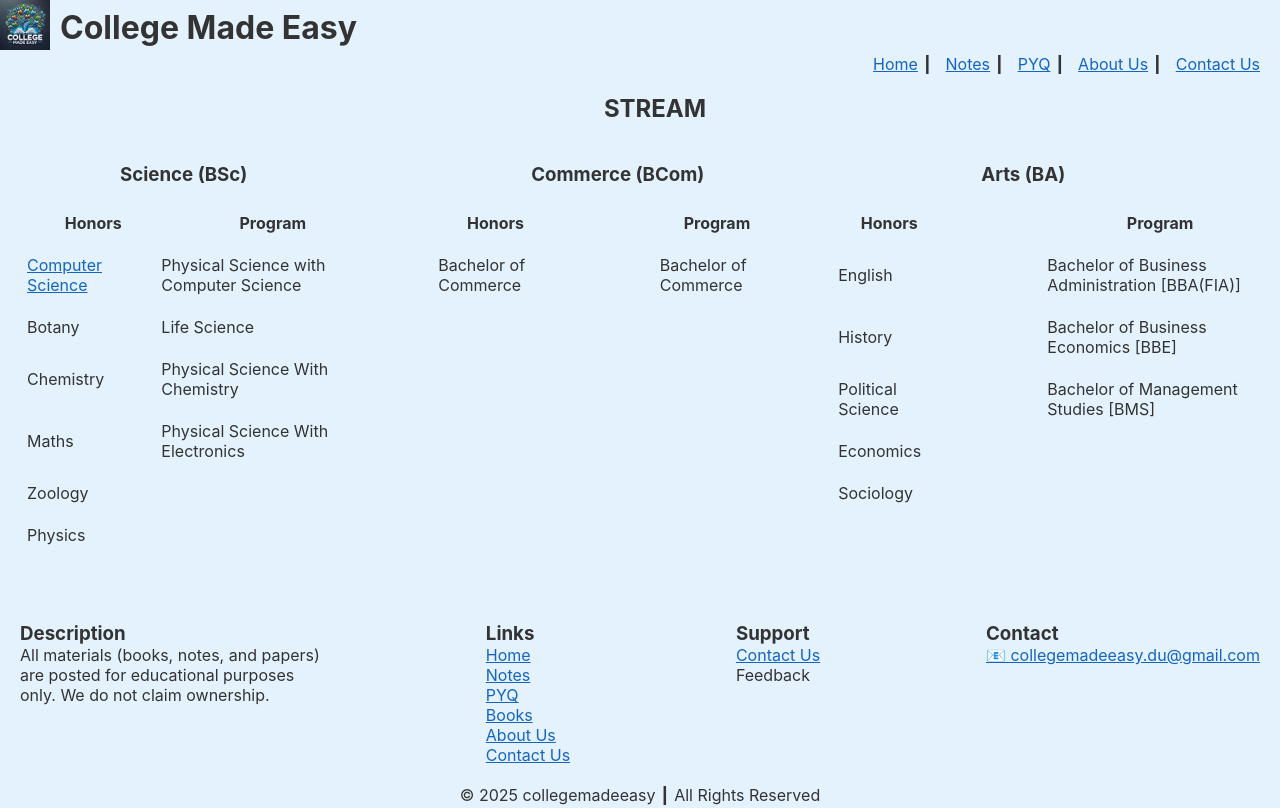
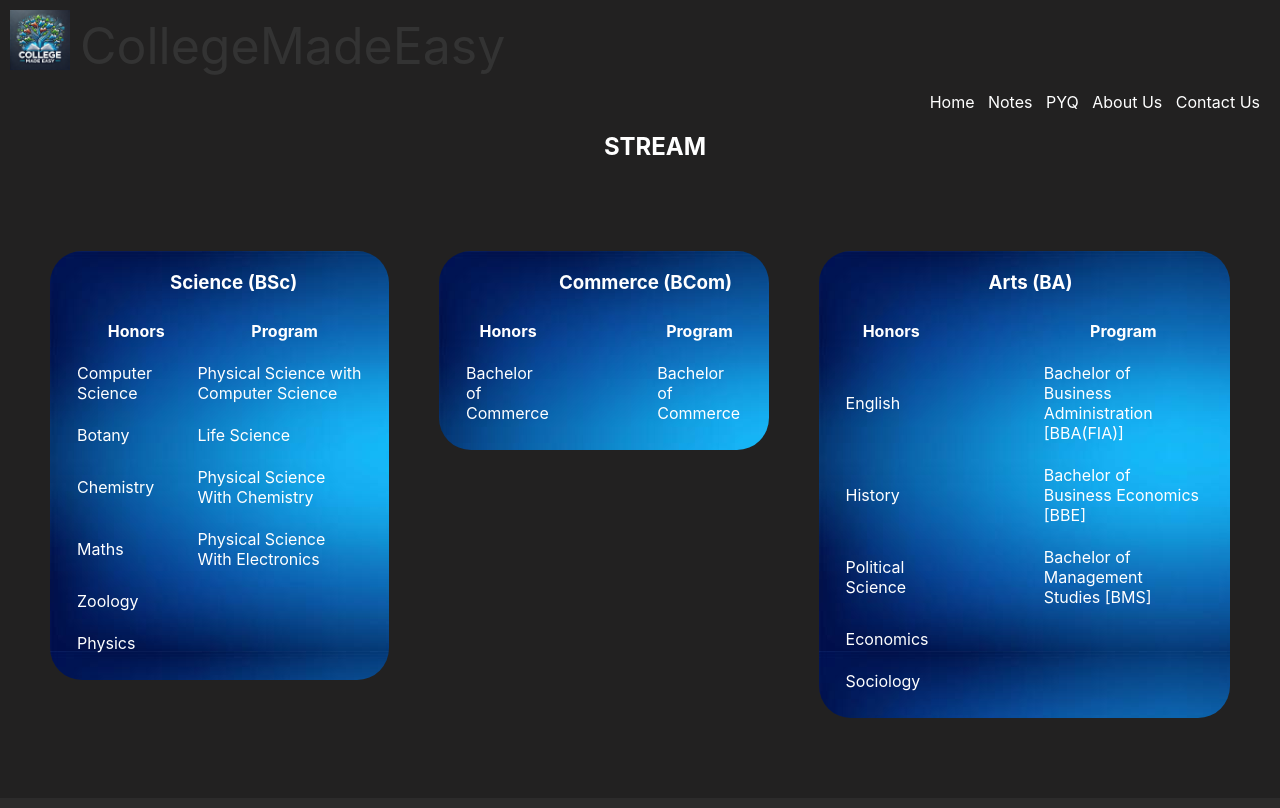
Before and after one commit to RahulKeshri1/CollegeMadeEasy, a plain HTML site: page index.html in a window 1280 px wide. Shown: the top 808 px of the page. Drawn offline with Linux system fonts and the light colour scheme; a web font is replaced by a local one.

Commit message:
Applied to CSS

```diff
--- a/index.html
+++ b/index.html
@@ -12,15 +12,39 @@
         box-sizing: border-box;
         font-family: 'Inter', sans-serif;
       }
-      html,
-      body {
+      html,body {
         width: 100%;
         height: 100%;
+      }
+      /*header{
+        background-color: black;
+      }*/
+      table{
+        margin-top: 20px;
+        padding: 5px;
+      }
+      body{
+        background-color: rgb(34, 33, 33);
+        color: rgb(255,255,255);
+      }
+      a{
+        color: #fff;
+        text-decoration: none;
+      }
+      footer {
+        padding-top: 20px; /* Space before footer starts */
+        background-color: rgb(44, 43, 43);
+      }
+      #foot{
+        display: flex;
+        justify-content: space-between;
+        padding: 20px
       }
       .stream-section {
         padding-left: 30px;
         margin-top: 20px;
         margin-bottom: 40px; /* Space between stream and subjects */
+
       }
       .subjects-container {
         display: flex;
@@ -29,44 +53,79 @@
         padding-left: 20px;
         margin-bottom: 30px; /* Space between subjects and footer */
       }
-      footer {
-        padding-top: 20px; /* Space before footer starts */
+      #last{
+        text-align: center;
       }
-      table{
-        margin-top: 20px;
-        padding: 5px;
-      }
-      body{
-        background-color: #E3F2FD;
+      #logo{
+        text-decoration: none;
         color: #333333;
       }
-      a{
-        color: #1565C0;
+      img{
+        height: 60px;
+        width: 60px;
+        margin: 10px;
       }
-      #last{
-        text-align: center;
+      #logo-container{
+        display:flex;
+        align-items: center;
+        text-decoration: none;
+        font-size: 50px;
+        color: #333333;
+      }
+      .subjects-container{
+        display: flex;
+        justify-content: space-between;
+        padding: 50px;
+
+      }
+      .subject-section{
+        padding: 20px;
+        /*background-color: #1565c0;*/
+        outline: black;
+        border-radius: 2em;
+        box-shadow: #333333;
+        background-image: url(bg.png);
+      }
+      .subject-section:hover{
+        background-color: rgba(5, 5, 236, 0.541);
+        box-shadow: 5px 10px 20px rgba(0,0,0,0.3);
+      }
+      .subject-link{
+        color: white;
+        text-decoration: none;
+      }
+      .subject-link:hover{
+        /*background-color: rgba(194, 26, 54, 0.541);*/
+        box-shadow: 5px 10px 20px rgba(255, 255, 255, 0.3);
       }
     </style>
   </head>
   <body>
     <header>
-      <div style="display: flex; align-items: center">
-        <div id="logo">
+        <a href="index.html" id="logo-container">
+            <div id="img">
+                <img src="logo.jpg" alt="CollegeMadeEasy logo">
+            </div>
+            <span>CollegeMadeEasy</span>
+        </a>
+      <!-- <div style="display: flex; align-items: center">
+        <a href="index.html" id="logo">
+            <div id="logo-image">
           <img
             src="logo.jpg"
             alt="College Made Easy"
             style="width: 50px; height: auto; margin-right: 10px"
           />
         </div>
-        <div>
+        <span>
           <h1 style="margin: 0"><b>College Made Easy</b></h1>
-        </div>
-      </div>
+        </span></a> -->
+
       <nav>
         <p style="text-align: end; padding-right: 20px">
-          <a href="index.html">Home</a> &#9475; &nbsp;
-          <a href="">Notes</a> &#9475; &nbsp; <a href="">PYQ</a> &#9475; &nbsp;
-          <a href="about.html">About Us</a> &#9475; &nbsp;
+          <a href="index.html">Home</a> &nbsp;
+          <a href="">Notes</a>  &nbsp; <a href="">PYQ</a>  &nbsp;
+          <a href="about.html">About Us</a>  &nbsp;
           <a href="contact.html">Contact Us</a>
         </p>
       </nav>
@@ -76,8 +135,9 @@
       <h2 style="text-align: center"><b>STREAM</b></h2>
     </div>
 
+
     <div class="subjects-container">
-      <div id="science">
+      <div id="science" class="subject-section">
         <h3 style="padding-left: 100px">Science (BSc)</h3>
         <table class = "stream">
           <tr class="row">
@@ -87,32 +147,32 @@
           <tr class="row">
             <td style="padding-right: 20px">
               <br />
-              <a href="CSnotes.html">Computer Science</a>
+              <a href="CSnotes.html" class="subject-link">Computer Science</a>
             </td>
-            <td><br />Physical Science with Computer Science</td>
+            <td><br /><a href="#" class="subject-link">Physical Science with Computer Science</a></td>
           </tr>
           <tr class="row">
-            <td><br />Botany</td>
-            <td><br />Life Science</td>
+            <td><br /><a href="#" class="subject-link">Botany</a></td>
+            <td><br /><a href="#" class="subject-link">Life Science</a></td>
           </tr>
           <tr class="row">
-            <td><br />Chemistry</td>
-            <td><br />Physical Science With Chemistry</td>
+            <td><br /><a href="#" class="subject-link">Chemistry</a></td>
+            <td><br /><a href="#" class="subject-link">Physical Science With Chemistry</a></td>
           </tr>
           <tr class="row">
-            <td><br />Maths</td>
-            <td><br />Physical Science With Electronics</td>
+            <td><br /><a href="#" class="subject-link">Maths</a></td>
+            <td><br /><a href="#" class="subject-link">Physical Science With Electronics</a></td>
           </tr>
           <tr class="row">
-            <td><br />Zoology</td>
+            <td><br /><a href="#" class="subject-link">Zoology</a></td>
           </tr>
           <tr class="row">
-            <td><br />Physics</td>
+            <td><br /><a href="#" class="subject-link">Physics</a></td>
           </tr>
         </table>
       </div>
 
-      <div id="commerce">
+      <div id="commerce" class="subject-section">
         <h3 style="padding-left: 100px">Commerce (BCom)</h3>
         <table>
           <tr class="row">
@@ -120,13 +180,13 @@
             <th style="padding-left: 105px">Program</th>
           </tr>
           <tr class="row">
-            <td><br />Bachelor of Commerce</td>
-            <td style="padding-left: 105px"><br />Bachelor of Commerce</td>
+            <td><br /><a href="#" class="subject-link">Bachelor of Commerce</a></td>
+            <td style="padding-left: 105px"><br /><a href="#" class="subject-link">Bachelor of Commerce</a></td>
           </tr>
         </table>
       </div>
 
-      <div id="arts">
+      <div id="arts" class="subject-section">
         <h3 style="padding-left: 150px">Arts (BA)</h3>
         <table>
           <tr class="row">
@@ -134,38 +194,35 @@
             <th style="padding-left: 105px">Program</th>
           </tr>
           <tr class="row">
-            <td><br />English</td>
+            <td><br /><a href="#" class="subject-link">English</a></td>
             <td style="padding-left: 105px">
-              <br />Bachelor of Business Administration [BBA(FIA)]
+              <br /><a href="#" class="subject-link">Bachelor of Business Administration [BBA(FIA)]</a>
             </td>
           </tr>
           <tr class="row">
-            <td><br />History</td>
+            <td><br /><a href="#" class="subject-link">History</a></td>
             <td style="padding-left: 105px">
-              <br />Bachelor of Business Economics [BBE]
+              <br /><a href="#" class="subject-link">Bachelor of Business Economics [BBE]</a>
             </td>
           </tr>
           <tr class="row">
-            <td><br />Political Science</td>
+            <td><br /><a href="#" class="subject-link">Political Science</a></td>
             <td style="padding-left: 105px">
-              <br />Bachelor of Management Studies [BMS]
+              <br /><a href="#" class="subject-link">Bachelor of Management Studies [BMS]</a>
             </td>
           </tr>
           <tr class="row">
-            <td><br />Economics</td>
+            <td><br /><a href="#" class="subject-link">Economics</a></td>
           </tr>
           <tr class="row">
-            <td><br />Sociology</td>
+            <td><br /><a href="#" class="subject-link">Sociology</a></td>
           </tr>
         </table>
       </div>
     </div>
 
     <footer>
-      <div
-        id="foot"
-        style="display: flex; justify-content: space-between; padding: 20px"
-      >
+      <div id="foot">
         <div style="max-width: 300px">
           <h3>Description</h3>
           <p>
```
Also changed, not shown: about.html (+1 -0 lines), bg.png (added), web-bg.png (added).
